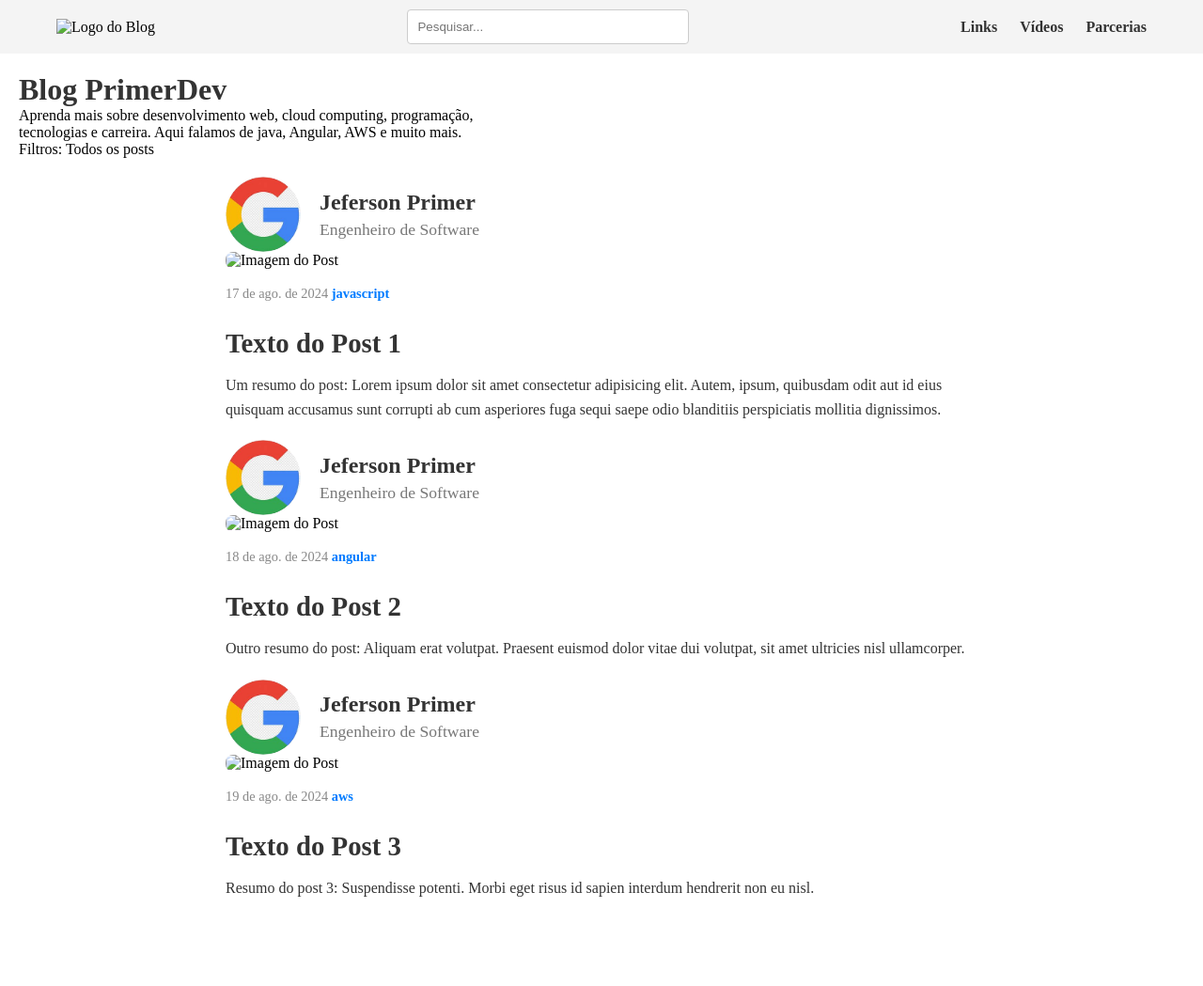
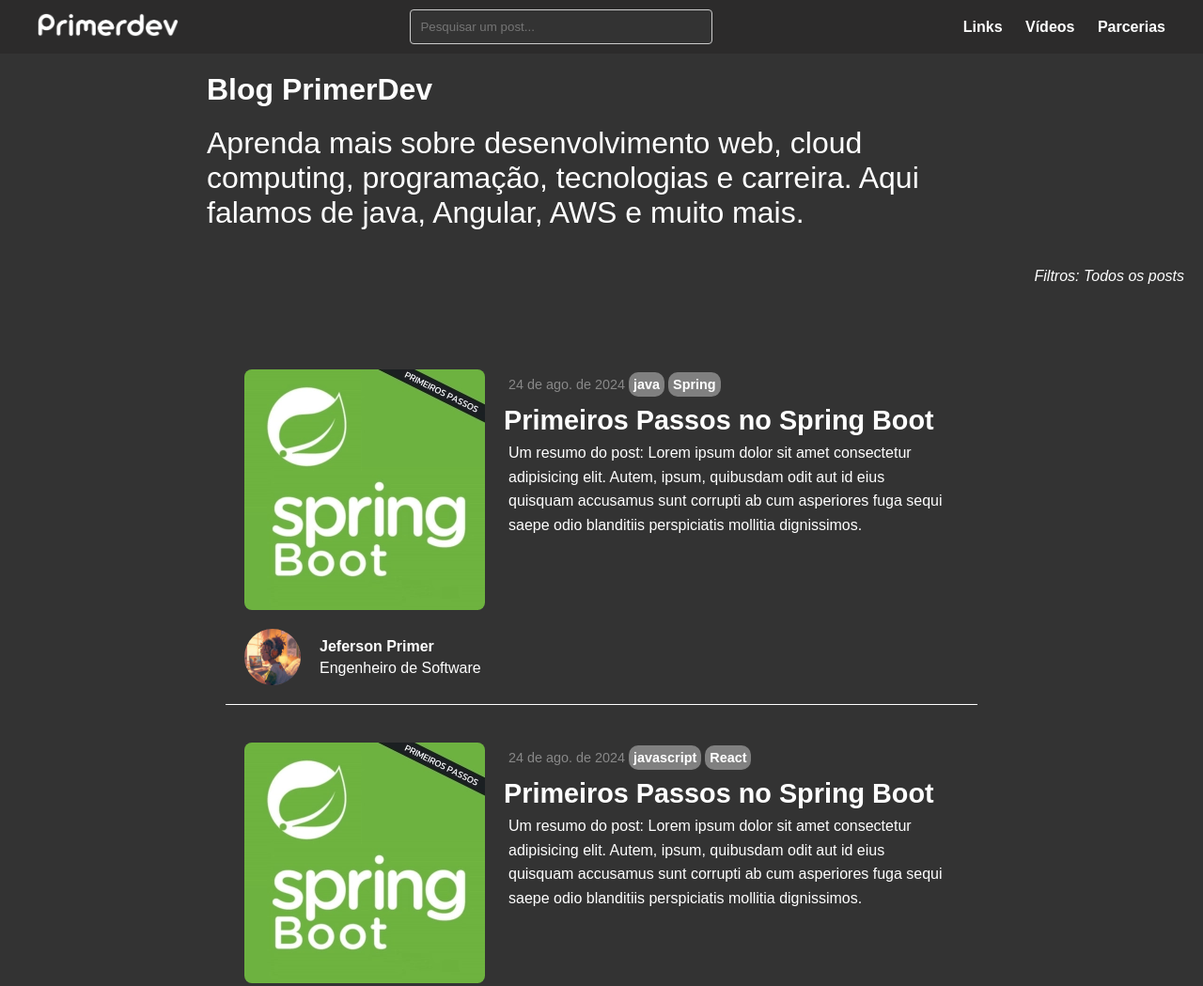
Before and after one commit to jefersonprimer/blog, a plain HTML site: page index.html in a window 1280 px wide. Shown: the top 1049 px of the page at 94% size. Before the commit the page ends 998 px from the top, so only its background shows below. Drawn offline with Linux system fonts and the light colour scheme.

Commit message:
feat modified

```diff
--- a/index.html
+++ b/index.html
@@ -13,12 +13,12 @@
     <div class="container-header">
       <!-- Logo à esquerda -->
       <div class="logo">
-        <img src="logo.png" alt="Logo do Blog">
+        <img src="image/logo.png" alt="Logo do Blog">
       </div>
 
       <!-- Barra de pesquisa no centro -->
       <div class="search-bar">
-        <input type="text" id="search-input" placeholder="Pesquisar...">
+        <input type="text" id="search-input" placeholder="Pesquisar um post...">
       </div>
 
       <!-- Links de navegação à direita -->
@@ -35,9 +35,10 @@
     <section>
       <div class="home">
         <h1>Blog PrimerDev</h1>
-        <p>Aprenda mais sobre desenvolvimento web, cloud computing, programação, <br>
+        <p>Aprenda mais sobre desenvolvimento web, cloud computing, programação,
         tecnologias e carreira. Aqui falamos de java, Angular, AWS e muito mais.</p>
       </div>
+
       <div class="filtro">
         Filtros: Todos os posts
       </div>
@@ -49,61 +50,96 @@
 
         <!-- Post 1 -->
         <div class="card">
+          <div class="post">
+            <div class="post-header">
+              <img src="image/cover.webp" alt="Imagem do Post">
+              <div class="post-text">
+                <p class="data">
+                  24 de ago. de 2024 <span>java</span> <span>Spring</span>
+                </p>
+                <h1>Primeiros Passos no Spring Boot</h1>
+                <p>Um resumo do post: Lorem ipsum dolor sit amet consectetur adipisicing elit. Autem, ipsum, quibusdam odit aut id eius quisquam accusamus sunt corrupti ab cum asperiores fuga sequi saepe odio blanditiis perspiciatis mollitia dignissimos.</p>
+              </div>
+            </div>
+          </div>
+
           <div class="meu-perfil">
-            <img src="image/download.jpg" alt="Foto de perfil">
+            <img src="image/profile.jpg" alt="Foto de perfil">
             <div class="perfil-info">
               <h1>Jeferson Primer</h1>
               <p>Engenheiro de Software</p>
             </div>
           </div>
+        </div>
+
+        <div class="card">
           <div class="post">
-            <img src="image/post1.jpg" alt="Imagem do Post">
+            <div class="post-header">
+              <img src="image/cover.webp" alt="Imagem do Post">
+              <div class="post-text">
                 <p class="data">
-              17 de ago. de 2024 <span>javascript</span>
+                  24 de ago. de 2024 <span>javascript</span> <span>React</span>
                 </p>
-            <h1>Texto do Post 1</h1>
+                <h1>Primeiros Passos no Spring Boot</h1>
                 <p>Um resumo do post: Lorem ipsum dolor sit amet consectetur adipisicing elit. Autem, ipsum, quibusdam odit aut id eius quisquam accusamus sunt corrupti ab cum asperiores fuga sequi saepe odio blanditiis perspiciatis mollitia dignissimos.</p>
               </div>
             </div>
+          </div>
 
-        <!-- Post 2 -->
-        <div class="card">
           <div class="meu-perfil">
-            <img src="image/download.jpg" alt="Foto de perfil">
+            <img src="image/profile.jpg" alt="Foto de perfil">
             <div class="perfil-info">
               <h1>Jeferson Primer</h1>
               <p>Engenheiro de Software</p>
             </div>
           </div>
+        </div>
+
+        <div class="card">
           <div class="post">
-            <img src="image/post2.jpg" alt="Imagem do Post">
+            <div class="post-header">
+              <img src="image/cover.webp" alt="Imagem do Post">
+              <div class="post-text">
                 <p class="data">
-              18 de ago. de 2024 <span>angular</span>
+                  24 de ago. de 2024 <span>java</span> <span>Spring</span>
                 </p>
-            <h1>Texto do Post 2</h1>
-            <p>Outro resumo do post: Aliquam erat volutpat. Praesent euismod dolor vitae dui volutpat, sit amet ultricies nisl ullamcorper.</p>
+                <h1>Primeiros Passos no Spring Boot</h1>
+                <p>Um resumo do post: Lorem ipsum dolor sit amet consectetur adipisicing elit. Autem, ipsum, quibusdam odit aut id eius quisquam accusamus sunt corrupti ab cum asperiores fuga sequi saepe odio blanditiis perspiciatis mollitia dignissimos.</p>
+              </div>
             </div>
           </div>
 
-        <!-- Post 3 -->
-        <div class="card">
           <div class="meu-perfil">
-            <img src="image/download.jpg" alt="Foto de perfil">
+            <img src="image/profile.jpg" alt="Foto de perfil">
             <div class="perfil-info">
               <h1>Jeferson Primer</h1>
               <p>Engenheiro de Software</p>
             </div>
           </div>
+        </div>
+
+        <div class="card">
           <div class="post">
-            <img src="image/post3.jpg" alt="Imagem do Post">
+            <div class="post-header">
+              <img src="image/cover.webp" alt="Imagem do Post">
+              <div class="post-text">
                 <p class="data">
-              19 de ago. de 2024 <span>aws</span>
+                  24 de ago. de 2024 <span>java</span> <span>Spring</span>
                 </p>
-            <h1>Texto do Post 3</h1>
-            <p>Resumo do post 3: Suspendisse potenti. Morbi eget risus id sapien interdum hendrerit non eu nisl.</p>
+                <h1>Primeiros Passos no Spring Boot</h1>
+                <p>Um resumo do post: Lorem ipsum dolor sit amet consectetur adipisicing elit. Autem, ipsum, quibusdam odit aut id eius quisquam accusamus sunt corrupti ab cum asperiores fuga sequi saepe odio blanditiis perspiciatis mollitia dignissimos.</p>
+              </div>
             </div>
           </div>
 
+          <div class="meu-perfil">
+            <img src="image/profile.jpg" alt="Foto de perfil">
+            <div class="perfil-info">
+              <h1>Jeferson Primer</h1>
+              <p>Engenheiro de Software</p>
+            </div>
+          </div>
+        </div>
       </div>
     </section>
   </main>
--- a/styles.css
+++ b/styles.css
@@ -2,13 +2,21 @@
 * {
   margin: 0;
   padding: 0;
-  box-sizing: border-box;
+  font-family: Arial, Helvetica, sans-serif;
 }
 
 /* Estilo do Header */
 header {
-  background-color: #f4f4f4;
   padding: 10px 0;
+  background-color: #2c2b2b;
+}
+
+header a {
+  color: #FFF!important;
+}
+
+body {
+  background-color: #333;
 }
 
 .container-header {
@@ -23,6 +31,7 @@ header {
 .logo img {
   max-width: 150px;
   height: auto;
+  filter: brightness(0) invert(1);
 }
 
 .search-bar input {
@@ -30,6 +39,7 @@ header {
   padding: 10px;
   border: 1px solid #ccc;
   border-radius: 4px;
+  background-color: #333;
 }
 
 .nav-links a {
@@ -47,20 +57,37 @@ header {
 /* Estilo do conteúdo */
 main {
   padding: 20px;
+  background-color: #333;
+  color: #FFF;
 }
 
 section h1 {
   font-size: 2em;
-  color: #333;
+}
+
+.home {
+  padding: 0 200px;
+}
+
+.home h1 {
+  font-size: 2rem;
+  padding-bottom: 20px;
+}
+
+
+.home p {
+  font-size: 2rem;
+}
+
+.filtro {
+  font-style: italic;
+  padding-top: 40px;
+  padding-bottom: 50px;
+  justify-content: end;
+  display: flex;
 }
 
 /*mais*/
-/* Reset de estilo básico */
-* {
-  margin: 0;
-  padding: 0;
-  box-sizing: border-box;
-}
 
 /* Container geral para o perfil e os posts */
 .card-container {
@@ -69,6 +96,43 @@ section h1 {
   gap: 20px; /* Espaço entre o perfil e o post */
   max-width: 800px;
   margin: 20px auto;
+  color: #FFF;
+}
+
+.card {
+  border-bottom: 1px solid #FFF;
+  padding: 20px;
+}
+
+.card {
+  display: flex;
+  flex-direction: column;
+}
+
+.post {
+  display: flex;
+  align-items: flex-start;
+  margin-bottom: 20px;
+}
+
+.post-header {
+  display: flex;
+  align-items: flex-start;
+}
+
+.post-header img {
+  width: 150px; /* Ajuste o tamanho conforme necessário */
+  height: auto;
+  margin-right: 20px; /* Espaço entre a imagem e o texto */
+}
+
+.post-text h1 {
+  font-size: 24px;
+  margin: 0;
+}
+
+.post-text p {
+  margin: 5px
 }
 
 /* Estilo da div "meu-perfil" */
@@ -76,24 +140,24 @@ section h1 {
   display: flex;
   align-items: center;
   gap: 20px; /* Espaço entre a imagem e o nome */
+
 }
 
 .meu-perfil img {
-  width: 80px; /* Tamanho da imagem de perfil */
-  height: 80px; /* Tamanho fixo para a imagem */
+  width: 60px; /* 80px Tamanho da imagem de perfil */
+  height: 60px; /* 80px Tamanho fixo para a imagem */
   border-radius: 50%; /* Deixa a imagem circular */
   object-fit: cover; /* A imagem preenche o quadrado sem distorcer */
 }
 
 .perfil-info h1 {
-  font-size: 1.5em;
+  font-size: 1em;
   font-weight: bold;
   margin-bottom: 5px;
 }
 
 .perfil-info p {
-  font-size: 1.1em;
-  color: #777;
+  font-size: 1em;
 }
 
 /* Estilo da div "post" */
@@ -117,7 +181,13 @@ section h1 {
 
 .post .data span {
   font-weight: bold;
-  color: #007bff;
+}
+
+span {
+  background-color: gray;
+  color: #FFF;
+  padding: 5px;
+  border-radius: 10px;
 }
 
 .post h1 {
@@ -128,5 +198,4 @@ section h1 {
 .post p {
   font-size: 1em;
   line-height: 1.6;
-  color: #333;
 }
```
Also changed, not shown: image/cover.webp (added), image/logo.png (added), image/profile.jpg (added). Lines whose indentation alone changed are shown as unchanged.
